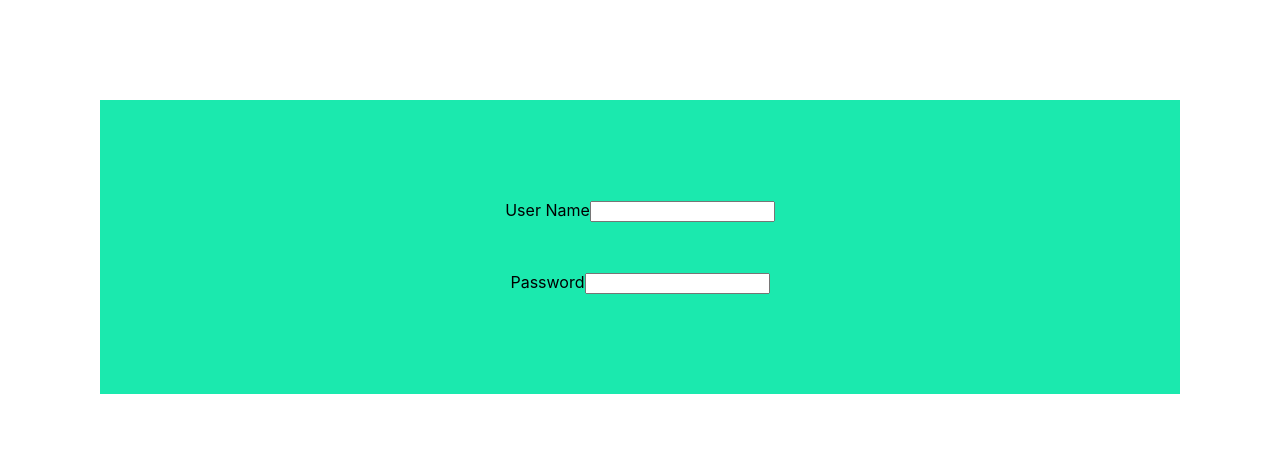
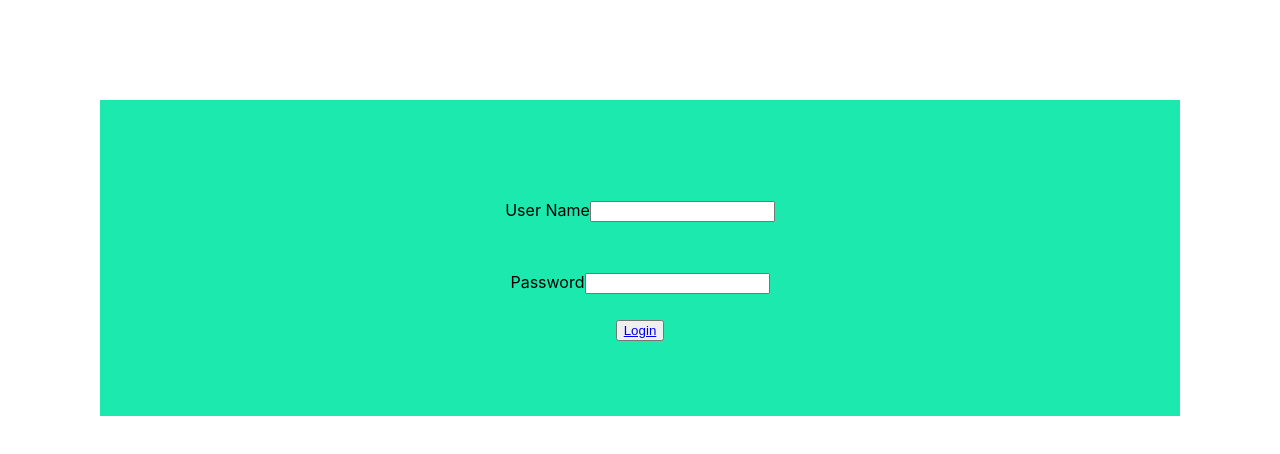
Before and after one commit to brangmai1/WebDev-Sum21-Assign4-BankOfReact, a React (Create React App) app: page /login in a window 1280 px wide. Shown: the top 454 px of the page. Built offline with nearby package versions, Linux system fonts and the light colour scheme.

Commit message:
Added Login component to the project

```diff
--- a/src/App.js
+++ b/src/App.js
@@ -6,7 +6,7 @@ import Home from './components/Home';
 import UserProfile from './components/UserProfile';
 import Debits from './components/debits';
 import Credits from './components/credits';
-import LogIn from './Login';
+import LogIn from './components/Login';
 
 class App extends Component {
   constructor() {
--- a/src/components/Home.js
+++ b/src/components/Home.js
@@ -3,6 +3,7 @@
 
 import React, { Component } from 'react';
 import AccountBalance from './AccountBalance';
+import LogIn from './Login';
 import {Link} from 'react-router-dom';
 
 class Home extends Component {
@@ -11,10 +12,14 @@ class Home extends Component {
             <div>
                 {/* <img src="https://letstalkpayments.com/wp-content/uploads/2016/04/Bank.png" alt="bank" /> */}
                 <img src="bankPic.png" alt="Bank"/>
+                <h4>Welcome to</h4>
                 <h1>Bank of React</h1>
 
                 <button>
                     <Link to="/userProfile">User Profile</Link>
+                </button>
+                <button>
+                    <Link to="/login">Log in</Link>
                 </button>
 
                 <AccountBalance accountBalance={this.props.accountBalance} />
--- a/src/Login.js
+++ b/src/components/Login.js
@@ -1,8 +1,9 @@
 
 // Login.js
 
-import React, { Component } from 'react'
-import { Redirect } from 'react-router-dom'
+import React, { Component } from 'react';
+import { Redirect } from 'react-router-dom';
+import {Link} from 'react-router-dom';
 
 class LogIn extends Component {
     constructor() {
@@ -51,6 +52,9 @@ class LogIn extends Component {
                         <input type="password" name="password" />
                     </div>
                 </form>
+                <button>
+                    <Link to="/">Login</Link>
+                </button>
             </div>
         )
     }
--- a/src/components/credits.js
+++ b/src/components/credits.js
@@ -1,6 +1,7 @@
 // credits.js
 
 import React, {Component}  from 'react';
+import {Link} from 'react-router-dom';
 
 class Credits extends Component {
     constructor () {
--- a/src/components/debits.js
+++ b/src/components/debits.js
@@ -1,6 +1,7 @@
 // debits.js
 
 import React, {Component} from 'react';
+import {Link} from 'react-router-dom';
 
 
 class Debits extends Component{
@@ -14,8 +15,7 @@ class Debits extends Component{
     render () {
         return (
             <h1>Debits</h1>
-
-        )
+        );
     }
 
 }
--- a/src/index.css
+++ b/src/index.css
@@ -1,3 +1,5 @@
+
+
 body {
   margin: 0px;
   padding: 100px;
```
